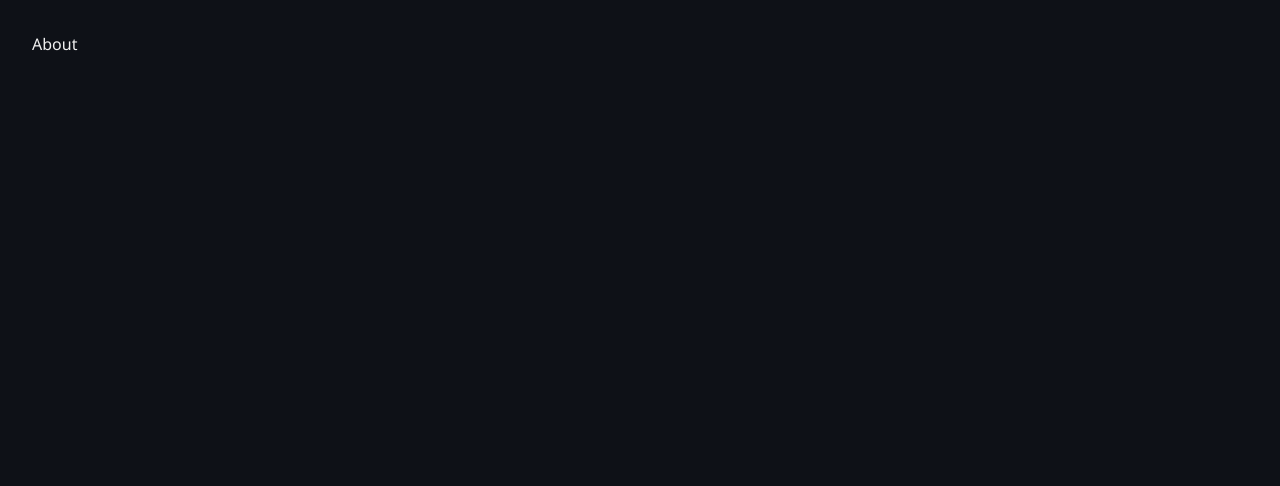
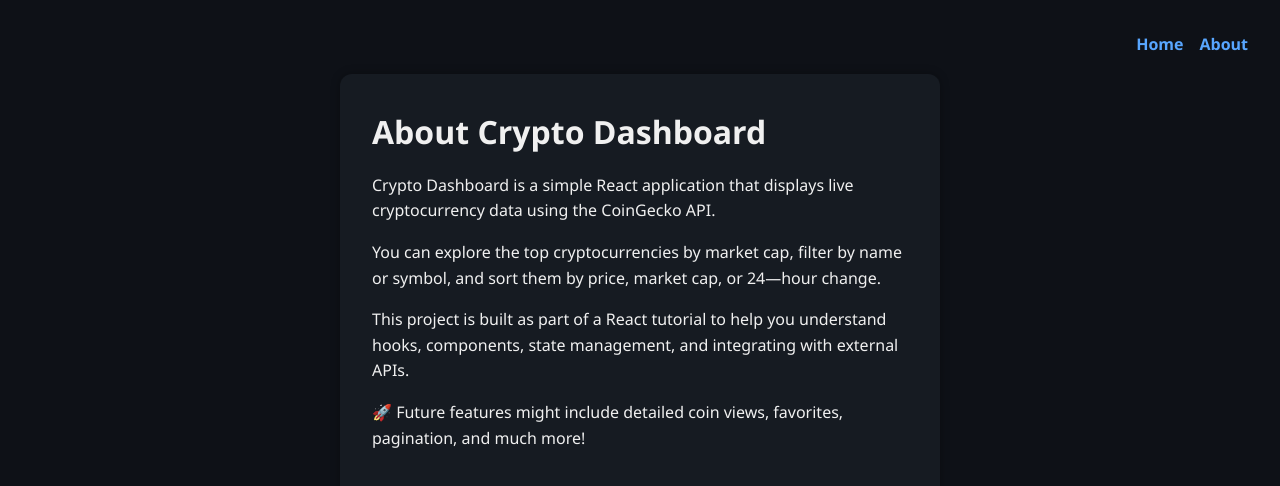
Before and after one commit to easyrilwan/cryptodashboard, a React (Vite) app: page /about in a window 1280 px wide. Shown: the top 486 px of the page. Built offline with nearby package versions, Linux system fonts and the light colour scheme.

Commit message:
AboutPage created

```diff
--- /dev/null
+++ b/src/components/Header.tsx
@@ -0,0 +1,11 @@
+import { Link } from "react-router";
+
+export default function Header() {
+  return (
+    <div className="top-nav">
+      <Link to="/">Home</Link>
+
+      <Link to="/about">About</Link>
+    </div>
+  );
+}
--- a/src/hooks/useCoins.ts
+++ b/src/hooks/useCoins.ts
@@ -18,7 +18,7 @@ export default function useCoins(limit: number): UseCoinsResult {
   useEffect(() => {
     const controller = new AbortController();
 
-    async function fetchCoins() {
+    const fetchCoins = async () => {
       setLoading(true);
       setError(null);
 
@@ -49,7 +49,7 @@ export default function useCoins(limit: number): UseCoinsResult {
         // Don't update state after the request is aborted.
         if (!controller.signal.aborted) setLoading(false);
       }
-    }
+    };
 
     fetchCoins();
 
--- a/src/layout/AppLayout.tsx
+++ b/src/layout/AppLayout.tsx
@@ -1,5 +1,12 @@
 import { Outlet } from "react-router";
 
+import Header from "../components/Header";
+
 export default function AppLayout() {
-  return <Outlet />;
+  return (
+    <div>
+      <Header />
+      <Outlet />
+    </div>
+  );
 }
--- a/src/pages/About.tsx
+++ /dev/null
@@ -1,3 +0,0 @@
-export default function About() {
-  return <div>About</div>;
-}
--- /dev/null
+++ b/src/pages/AboutPage.tsx
@@ -0,0 +1,27 @@
+export default function AboutPage() {
+  return (
+    <div className="about">
+      <h1>About Crypto Dashboard</h1>
+
+      <p>
+        Crypto Dashboard is a simple React application that displays live
+        cryptocurrency data using the CoinGecko API.
+      </p>
+
+      <p>
+        You can explore the top cryptocurrencies by market cap, filter by name
+        or symbol, and sort them by price, market cap, or 24—hour change.
+      </p>
+
+      <p>
+        This project is built as part of a React tutorial to help you understand
+        hooks, components, state management, and integrating with external APIs.
+      </p>
+
+      <p>
+        🚀 Future features might include detailed coin views, favorites,
+        pagination, and much more!
+      </p>
+    </div>
+  );
+}
--- a/src/routes/router.tsx
+++ b/src/routes/router.tsx
@@ -1,7 +1,7 @@
 import { createBrowserRouter } from "react-router";
 
 import AppLayout from "../layout/AppLayout";
-import About from "../pages/About";
+import AboutPage from "../pages/AboutPage";
 import ErrorPage from "../pages/ErrorPage";
 import App from "../App";
 
@@ -12,7 +12,7 @@ const router = createBrowserRouter([
     Component: AppLayout,
     children: [
       { index: true, Component: App },
-      { path: "about", Component: About },
+      { path: "about", Component: AboutPage },
       { path: "*", element: <h1>Page Not Found</h1> },
     ],
   },
```
